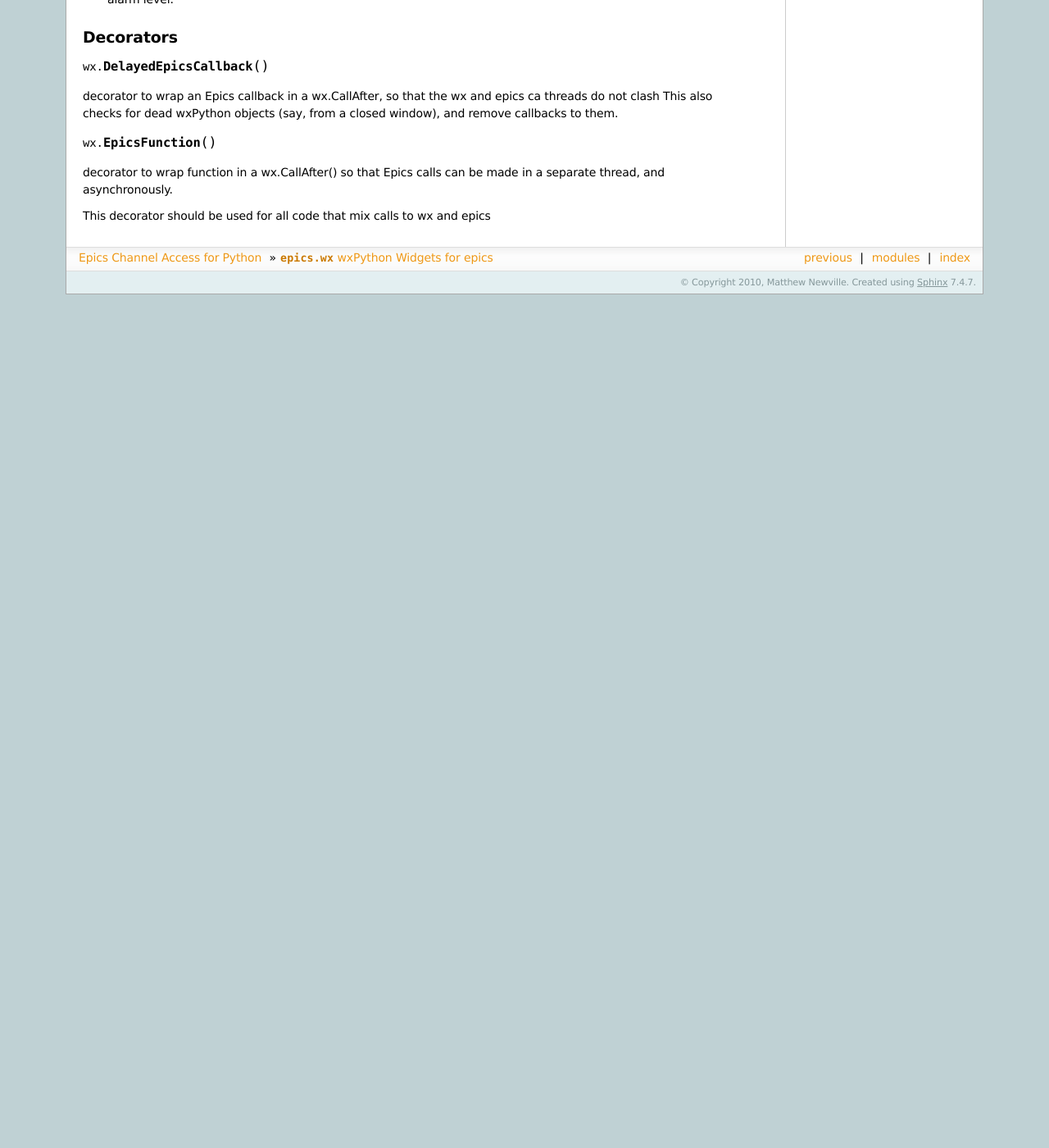
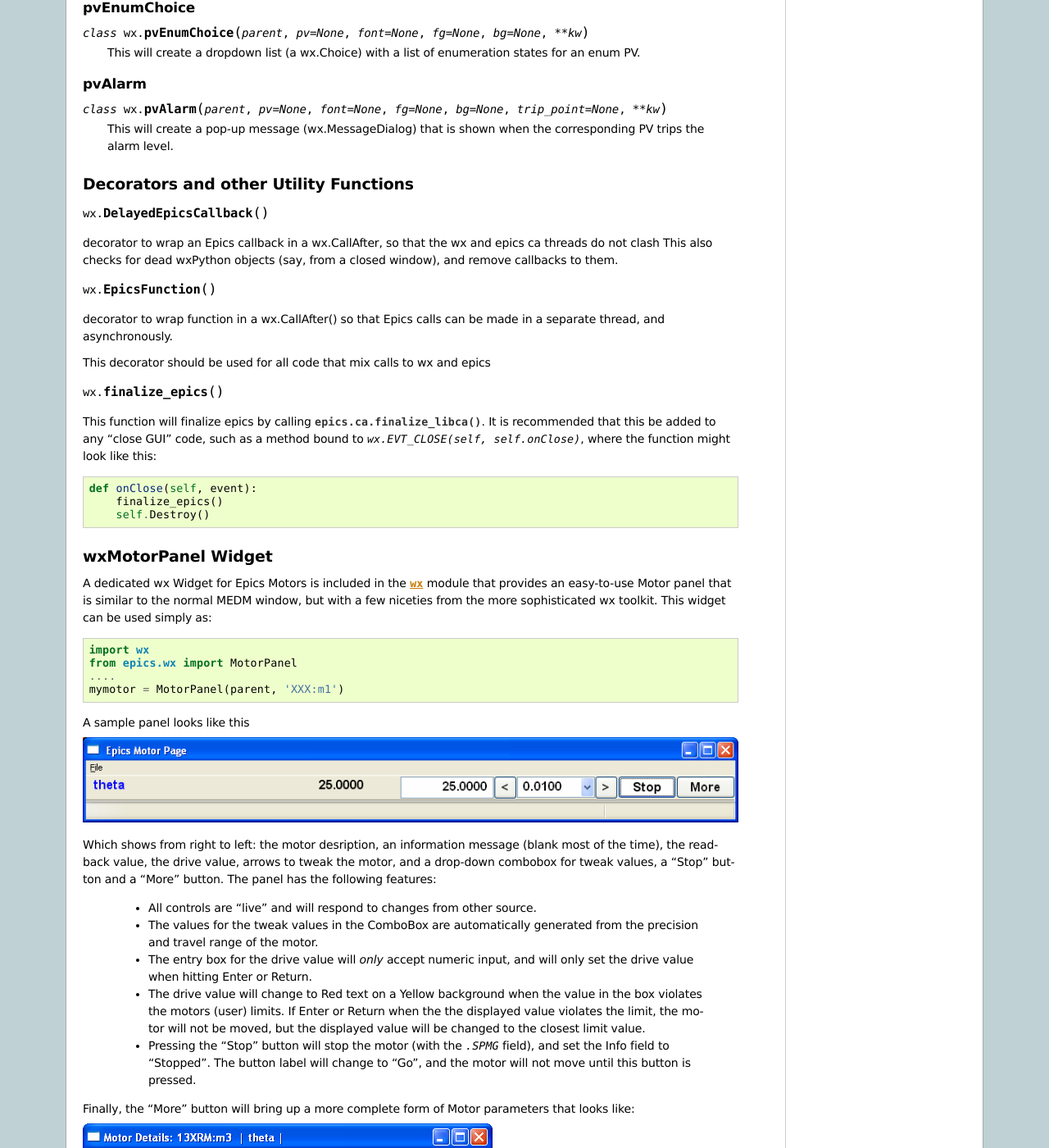
Before and after one commit to pyepics/pyepics, a Sphinx documentation site: the page built from doc/wx.rst, in a window 1280 px wide and 1400 px high, scrolled down 1159 px. Shown: the whole window at 82% size. Built offline with Sphinx 7.4.7, drawn with Linux system fonts in a browser that asks for light colours; formulas are drawn with MathJax 3; the version number is read from the project's files by our own code; before the commit the page ends 1518 px from its top, so only the background shows below that; some of the changed text lies outside the part shown.

Commit message:
Many changes to improve wxMotorPanel and scripts/wx_motor.py

```diff
--- a/doc/advanced.rst
+++ b/doc/advanced.rst
@@ -107,7 +107,6 @@ The result looks like this (taken with a Prosilica GigE camera):
 
 
 .. image:: AreaDetector1.png
-
 
 
 Example using Character Waveforms as Long Strings
--- a/doc/overview.rst
+++ b/doc/overview.rst
@@ -322,6 +322,10 @@ information on writing callback functions for :func:`camonitor`.
 
   :param pvname: name of Epics Process Variable
 
+This simple example monitors a PV with :func:`camonitor` for while, with
+changes being saved to a log file.   After a while, the monitor is cleared
+and the log file is inspected::
+
    >>> import epics
    >>> fh = open('PV1.log','w')
    >>> epics.camonitor('XXX:DMM1Ch2_calc.VAL',writer=fh.write)
--- a/doc/wx.rst
+++ b/doc/wx.rst
@@ -18,48 +18,58 @@ source distribution kit.
 
 ..  _wx-functions-label:
 
-Sub-classed wx Widgets for Epics
+wx Widgets for Epics
 =================================
 
 pvCtrlMixin
 ~~~~~~~~~~~~
 
-.. class:: pvCtrlMixin(parent, pvname=None, font=None, fg=None, bg=None, **kw)
+.. class:: pvCtrlMixin(parent, pv=None, font=None, fg=None, bg=None, **kw)
 
    This is a mixin class for wx Controls with epics PVs:  This connects to
-   PV, and manages callback events for the PV.   A class that inherits from
-   this class **must** provide a method called `_SetValue`, which will set
-   the contents of the corresponding widget.
+   PV, and manages callback events for the PV.
+
+  :param parent: wx parent widget
+  :param pv:     epics.PV
+  :param font: wx.Font for display
+  :param fg:   foreground colour
+  :param bg:   background colour
+
+
+   A class that inherits from this class **must** provide a method called
+   `_SetValue`, which will set the contents of the corresponding widget
+   when the PV's value changes.
 
    In general, the widgets will automatically update when the PV
    changes. Where appropriate, setting the value with the widget will set
    the PV value.
 
+
 pvText
 ~~~~~~~~
 
-.. class:: pvText(parent, pvname=None, font=None, fg=None, bg=None, **kw)
+.. class:: pvText(parent, pv=None, font=None, fg=None, bg=None, **kw)
 
-    derived from wx.StaticText  and pvCtrlMixin, this is a StaticText
-    widget whose value is set to the string representation of the value for
-    the corresponding PV.
+  derived from wx.StaticText and pvCtrlMixin, this is a StaticText widget
+  whose value is set to the string representation of the value for the
+  corresponding PV.
 
 
 pvTextCtrl
 ~~~~~~~~~~~
 
-.. class:: pvTextCtrl(parent, pvname=None, font=None, fg=None, bg=None, **kw)
+.. class:: pvTextCtrl(parent, pv=None, font=None, fg=None, bg=None, **kw)
 
     derived from wx.TextCtrl and pvCtrlMixin, this is a TextCtrl widget
     whose value is set to the string representation of the value for the
-    corresponding PV.  Setting the value of the widget will set the PV
-    value.
+    corresponding PV.  Setting the value (hitting Return or Enter) of the
+    widget will set the PV value.
 
 
 pvFloatCtrl
 ~~~~~~~~~~~
 
-.. class:: pvFloatCtrl(parent, pvname=None, font=None, fg=None, bg=None, **kw)
+.. class:: pvFloatCtrl(parent, pv=None, font=None, fg=None, bg=None, **kw)
 
     A special variation of a wx.TextCtrl that allows only floating point
     numbers, as associated with a double, float, or integer PV.  Trying to
@@ -73,7 +83,7 @@ pvFloatCtrl
 pvEnumButtons
 ~~~~~~~~~~~~~~~~~~
 
-.. class:: pvEnumButtons(parent, pvname=None, font=None, fg=None, bg=None, **kw)
+.. class:: pvEnumButtons(parent, pv=None, font=None, fg=None, bg=None, **kw)
 
    This will create a wx.Panel of buttons (a button bar), 1 for each
    enumeration state of an enum PV.  The set of buttons will correspond to
@@ -83,7 +93,7 @@ pvEnumButtons
 pvEnumChoice
 ~~~~~~~~~~~~~~~~~~
 
-.. class:: pvEnumChoice(parent, pvname=None, font=None, fg=None, bg=None, **kw)
+.. class:: pvEnumChoice(parent, pv=None, font=None, fg=None, bg=None, **kw)
 
    This will create a dropdown list (a wx.Choice) with a list of enumeration
    states for an enum PV.
@@ -92,13 +102,14 @@ pvEnumChoice
 pvAlarm
 ~~~~~~~~~~
 
-.. class:: pvAlarm(parent, pvname=None, font=None, fg=None, bg=None, trip_point=None, **kw)
+.. class:: pvAlarm(parent, pv=None, font=None, fg=None, bg=None, trip_point=None, **kw)
 
     This will create a pop-up message (wx.MessageDialog) that is shown when
     the corresponding PV trips the alarm level.
 
-Decorators
-==========
+Decorators and other Utility Functions
+==========================================
+
 
 .. function:: DelayedEpicsCallback
 
@@ -113,3 +124,66 @@ decorator to wrap function in a wx.CallAfter() so that
 Epics calls can be made in a separate thread, and asynchronously.
 
 This decorator should be used for all code that mix calls to wx and epics
+
+..  function::  finalize_epics
+
+This function will finalize epics by calling
+:meth:`epics.ca.finalize_libca`.  It is recommended that this be added to
+any "close GUI" code, such as a method bound to `wx.EVT_CLOSE(self,
+self.onClose)`, where the function might look like this::
+
+    def onClose(self, event):
+        finalize_epics()
+        self.Destroy()
+
+
+wxMotorPanel Widget
+========================
+
+A dedicated wx Widget for Epics Motors is included in the :mod:`wx` module
+that provides an easy-to-use Motor panel that is similar to the normal MEDM
+window, but with a few niceties from the more sophisticated wx
+toolkit. This widget can be used simply as::
+
+    import wx
+    from epics.wx import MotorPanel
+    ....
+    mymotor = MotorPanel(parent, 'XXX:m1')
+
+A sample panel looks like this
+
+.. image:: wx_motor.png
+
+Which shows from right to left: the motor desription, an information
+message (blank most of the time), the readback value, the drive value,
+arrows to tweak the motor, and a drop-down combobox for tweak values, a
+"Stop" button and a "More" button.  The panel has the following features:
+
+   *  All controls are "live" and will respond to changes from other source.
+   *  The values for the tweak values in the ComboBox are automatically
+      generated from the precision and travel range of the motor.
+   *  The entry box for the drive value will *only* accept numeric input,
+      and will only set the drive value when hitting Enter or Return.
+   *  The drive value  will change to Red text on a Yellow background when
+      the value in the box violates the motors (user) limits.  If Enter or
+      Return when the the displayed value violates the limit, the motor
+      will not be moved, but the displayed value will be changed to the
+      closest limit value.
+   *  Pressing the "Stop" button will stop the motor (with the `.SPMG`
+      field), and set the Info field to "Stopped".  The button label will
+      change to "Go", and the motor will not move until this button is pressed.
+
+Finally, the "More" button will bring up a more complete form of Motor
+parameters that looks like:
+
+.. image:: wx_motordetail.png
+
+
+Many such MotorPanels can be put in a vertical stack, as generated from the
+'wx_motor.py' script in the scripts folder of the source distribution as::
+
+   ~>python wx_motor.py XXX:m1 XXX:m2 XXX:m3 XXX:m4
+
+will look like this:
+
+.. image:: wx_motor_many.png
```
Also changed, not shown: doc/wx_motor.png (added), doc/wx_motor_many.png (added), doc/wx_motordetail.png (added), 7 other files.
